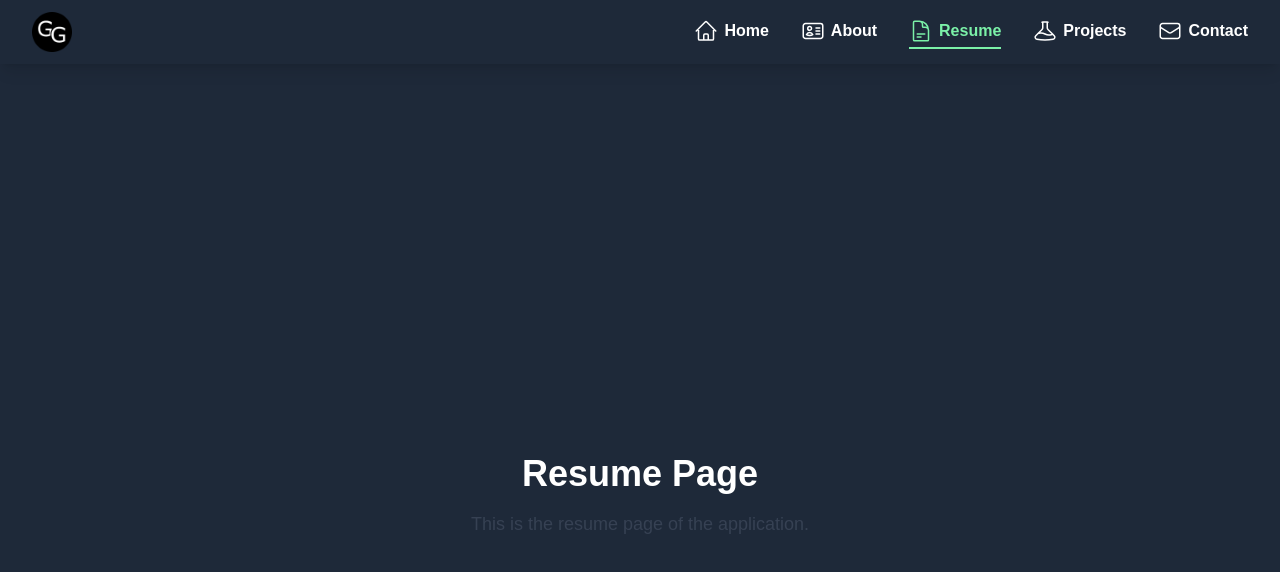
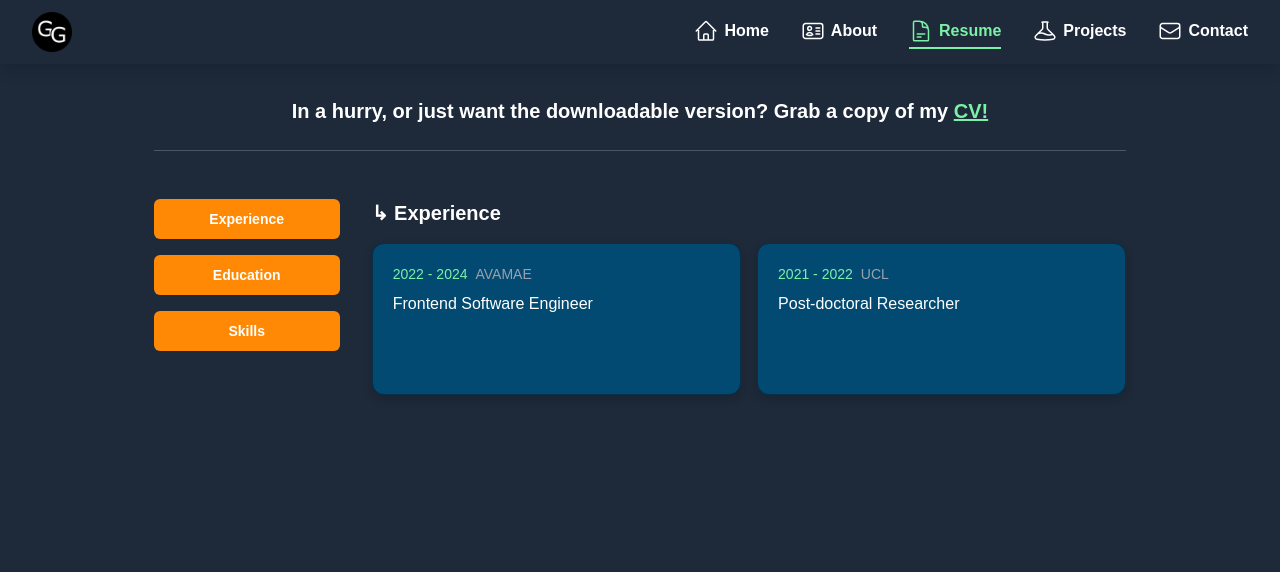
Before and after one commit to GGronland/portfolio-nextjs, a Next.js app: page /resume in a window 1280 px wide. Shown: the top 572 px of the page. Built offline with nearby package versions, Linux system fonts and the light colour scheme.

Commit message:
Created reusable experience display component and populated with data

```diff
--- a/src/app/globals.css
+++ b/src/app/globals.css
@@ -10,6 +10,25 @@
   --color-foreground: var(--foreground);
   --font-sans: var(--font-geist-sans);
   --font-mono: var(--font-geist-mono);
+
+  --animate-fade-in: fade-in 0.5s ease-in-out;
+
+  @keyframes fade-in {
+    from {
+      opacity: 0;
+    }
+    to {
+      opacity: 1;
+    }
+  }
+}
+
+@layer base {
+  h2 {
+    font-size: 1.25rem; /* text-xl */
+    font-weight: 600; /* font-semibold */
+    margin-bottom: 0.5rem; /* mb-2 */
+  }
 }
 
 @media (prefers-color-scheme: dark) {
--- a/src/app/resume/page.tsx
+++ b/src/app/resume/page.tsx
@@ -1,10 +1,67 @@
+"use client";
+
+import ResumeExperience from "@/components/features/ResumeExperience";
+import Button from "@/components/ui/Button";
+import { useState } from "react";
+
+type ResumeSections = "experience" | "education" | "skills";
+
 const ResumePage = () => {
+  const [activeSection, setActiveSection] =
+    useState<ResumeSections>("experience");
+  const [viewResetTrigger, setViewResetTrigger] = useState(0);
+
+  const handleSectionChange = (section: ResumeSections) => {
+    setActiveSection(section);
+    setViewResetTrigger((prev) => prev + 1); // Trigger a re-render
+  };
+
   return (
-    <div className="flex flex-col items-center justify-center min-h-screen">
-      <h1 className="text-4xl font-bold mb-4">Resume Page</h1>
-      <p className="text-lg text-gray-700">
-        This is the resume page of the application.
-      </p>
+    <div className="flex flex-col items-center justify-start min-h-screen">
+      <h2>
+        In a hurry, or just want the downloadable version? Grab a copy of my{" "}
+        <a
+          href="/assets/CV_GlenGronland.pdf"
+          download
+          className="underline text-green-300"
+        >
+          CV!
+        </a>
+      </h2>
+
+      <hr className="my-4 w-4/5 border-t border-gray-600" />
+
+      <section className="w-4/5 flex justify-start gap-8 mt-8">
+        <div className="w-60 flex flex-col items-center gap-4">
+          <Button onClick={() => handleSectionChange("experience")}>
+            Experience
+          </Button>
+          <Button onClick={() => handleSectionChange("education")}>
+            Education
+          </Button>
+          <Button onClick={() => handleSectionChange("skills")}>Skills</Button>
+        </div>
+
+        {activeSection === "experience" && (
+          <div className="w-full">
+            <ResumeExperience viewResetTrigger={viewResetTrigger} />
+          </div>
+        )}
+
+        {activeSection === "education" && (
+          <div className="">
+            <h3 className="text-xl font-semibold">Education Section</h3>
+            {/* Education content goes here */}
+          </div>
+        )}
+
+        {activeSection === "skills" && (
+          <div className="">
+            <h3 className="text-xl font-semibold">Skills Section</h3>
+            {/* Skills content goes here */}
+          </div>
+        )}
+      </section>
     </div>
   );
 };
--- /dev/null
+++ b/src/components/features/ResumeExperience.tsx
@@ -0,0 +1,110 @@
+"use client";
+
+import { useEffect, useState } from "react";
+import ExperienceCard from "../ui/ExperienceCard";
+import { ArrowLeftCircleIcon } from "@heroicons/react/24/outline";
+
+type ResumeExperienceProps = {
+  viewResetTrigger?: number;
+};
+
+const ResumeExperience = ({ viewResetTrigger }: ResumeExperienceProps) => {
+  const [activeExperienceIdx, setActiveExperienceIdx] = useState<number | null>(
+    null
+  );
+
+  // Reset active experience when the resetViewTrigger changes
+  // Could lift state up, but this keeps the component self-contained if needed elsewhere
+  useEffect(() => {
+    setActiveExperienceIdx(null);
+  }, [viewResetTrigger]);
+
+  let activeExperienceData =
+    typeof activeExperienceIdx === "number" &&
+    experienceData[activeExperienceIdx]
+      ? experienceData[activeExperienceIdx]
+      : null;
+
+  return (
+    <>
+      <header className="flex items-center justify-between mb-4">
+        <h3 className="text-xl font-semibold">{"\u21B3"} Experience</h3>
+        {activeExperienceData && (
+          <span
+            className="flex cursor-pointer mb-0"
+            onClick={() => setActiveExperienceIdx(null)}
+          >
+            <ArrowLeftCircleIcon className="inline-block w-6 h-6 mr-1" />
+            Return
+          </span>
+        )}
+      </header>
+
+      {/* Render all experience cards if no experience is active */}
+      {!activeExperienceData && (
+        <div className="w-full grid grid-cols-2 gap-4 animate-fade-in ">
+          {experienceData.map((experience, idx: number) => (
+            <ExperienceCard
+              key={`experience-${experience.id}`}
+              title={experience.title}
+              location={experience.location}
+              date={experience.date}
+              onClick={() => setActiveExperienceIdx(idx)}
+            />
+          ))}
+        </div>
+      )}
+
+      {/* Render expanded experience card if a experience is active */}
+      {activeExperienceData && (
+        <div className="animate-fade-in">
+          <div className="flex items-center gap-2 mb-4">
+            <span className="text-green-300">{activeExperienceData.date}</span>
+            <span className="">{activeExperienceData.title}</span>
+            <span className="text-gray-400">
+              @ {activeExperienceData.location}
+            </span>
+          </div>
+
+          {activeExperienceData.keyPoints && (
+            <ul className="list-disc pl-3.5 flex flex-col gap-3">
+              {activeExperienceData.keyPoints.map((point, index) => (
+                <li key={`experiencePoint-${index}`} className="text-gray-300">
+                  {point}
+                </li>
+              ))}
+            </ul>
+          )}
+        </div>
+      )}
+    </>
+  );
+};
+
+const experienceData = [
+  {
+    id: 1,
+    date: "2022 - 2024",
+    title: "Frontend Software Engineer",
+    location: "AVAMAE",
+    keyPoints: [
+      "Demonstrated proficiency in React, TypeScript and Redux through building features for a client's job board/ATS platform, which spans multiple websites with distinct user interfaces yet deeply integrated services.",
+      "Worked across the full software development lifecycle, from scoping requirements and translating UX wireframes into responsive interfaces, to deploying code and fixes on production systems.",
+      "Experience integrating with RESTful APIs and third-party services, ensuring seamless user interactions and display of real-time data.",
+      "Progressed to primary frontend developer on project within 6 months, taking on responsibility for implementing large-scale expansions to the client's product in a fast-paced agile sprint environment.",
+      "Led deliverables include a new marketplace board and networking functionality, migration of the candidate assessment process from legacy platform to React, and multiple site-wide UI revamps.",
+      "Contributed to library of reusable components and adapted in-house calendar/booking system modules to meet client's developing needs.",
+    ],
+  },
+  {
+    id: 0,
+    date: "2021 - 2022",
+    title: "Post-doctoral Researcher",
+    location: "UCL",
+    keyPoints: [
+      "Developed research undertaken in PhD project, and layed out groundwork for submitting findings to a research journal for publication.",
+    ],
+  },
+];
+
+export default ResumeExperience;
--- a/src/components/ui/Button.tsx
+++ b/src/components/ui/Button.tsx
@@ -1,14 +1,17 @@
 const Button = ({
   children,
-  className,
+  className = "",
+  onClick,
   ...props
 }: {
   children: React.ReactNode;
-  className: string;
+  className?: string;
+  onClick?: () => void;
 }) => {
   return (
     <button
-      className={`w-full h-10 px-4 py-2 rounded-md cursor-pointer text-sm font-semibold bg-orange-400 hover:opacity-80 ${className}`}
+      className={`${className} w-full min-w-min h-10 px-4 py-2 rounded-md cursor-pointer text-sm font-semibold bg-orange-400 hover:opacity-80`}
+      onClick={onClick}
       {...props}
     >
       {children}
--- /dev/null
+++ b/src/components/ui/ExperienceCard.tsx
@@ -0,0 +1,31 @@
+type CardExperienceProps = {
+  title: string;
+  location: string;
+  date: string;
+  onClick?: () => void;
+};
+
+const ExperienceCard = ({
+  title,
+  location,
+  date,
+  onClick,
+}: CardExperienceProps) => {
+  return (
+    <div
+      className="min-w-60 h-38 p-5 flex flex-col justify-start gap-2 border-1 rounded-xl border-sky-950 bg-sky-900 drop-shadow-lg cursor-pointer hover:scale-105 transition-all duration-500"
+      onClick={onClick}
+    >
+      <div className="flex items-center gap-2">
+        <span className="text-sm text-green-300">{date}</span>
+        <span className="text-sm text-gray-400">{location}</span>
+      </div>
+
+      <span className="text-md flex-1">{title}</span>
+
+      <div className="mt-auto"></div>
+    </div>
+  );
+};
+
+export default ExperienceCard;
```
